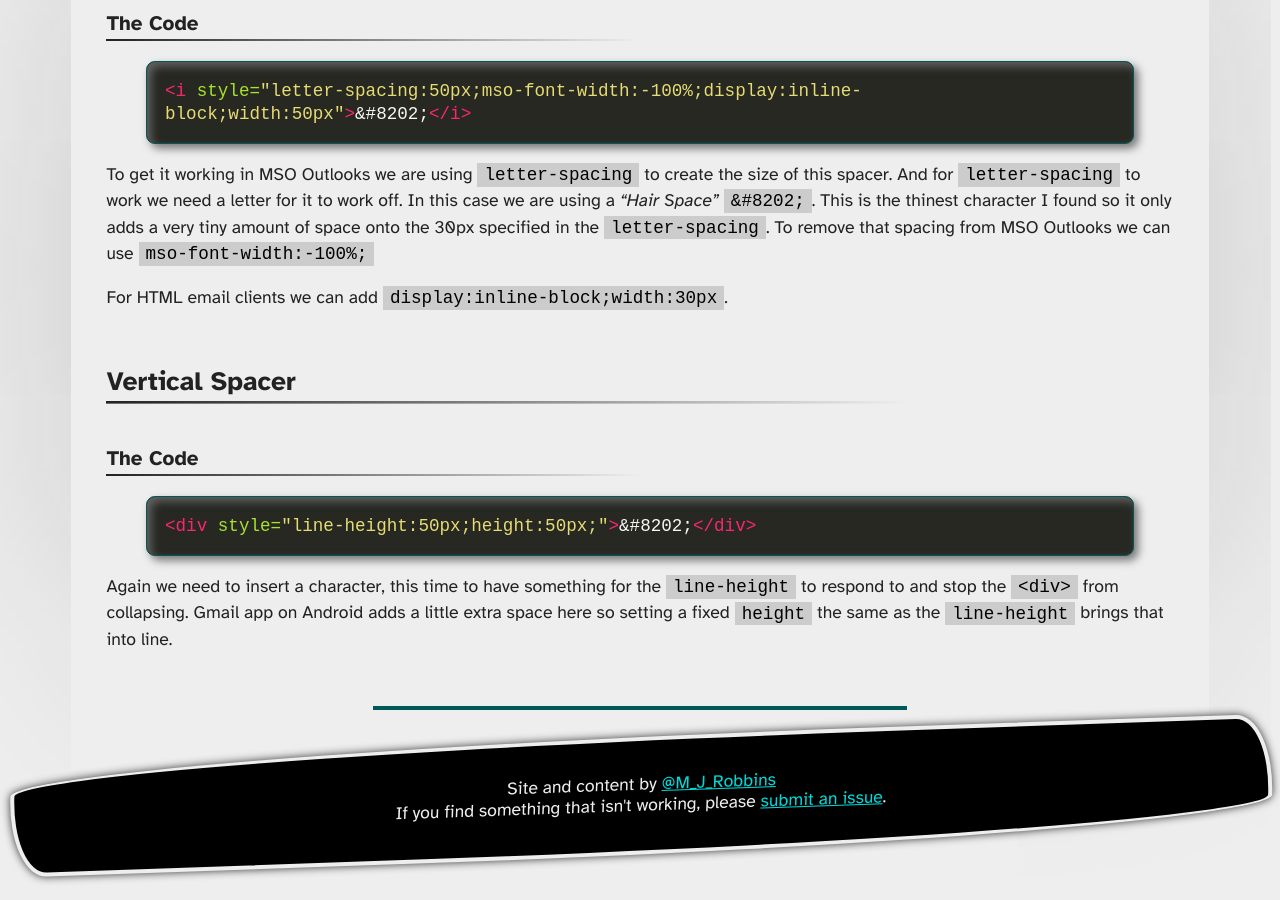
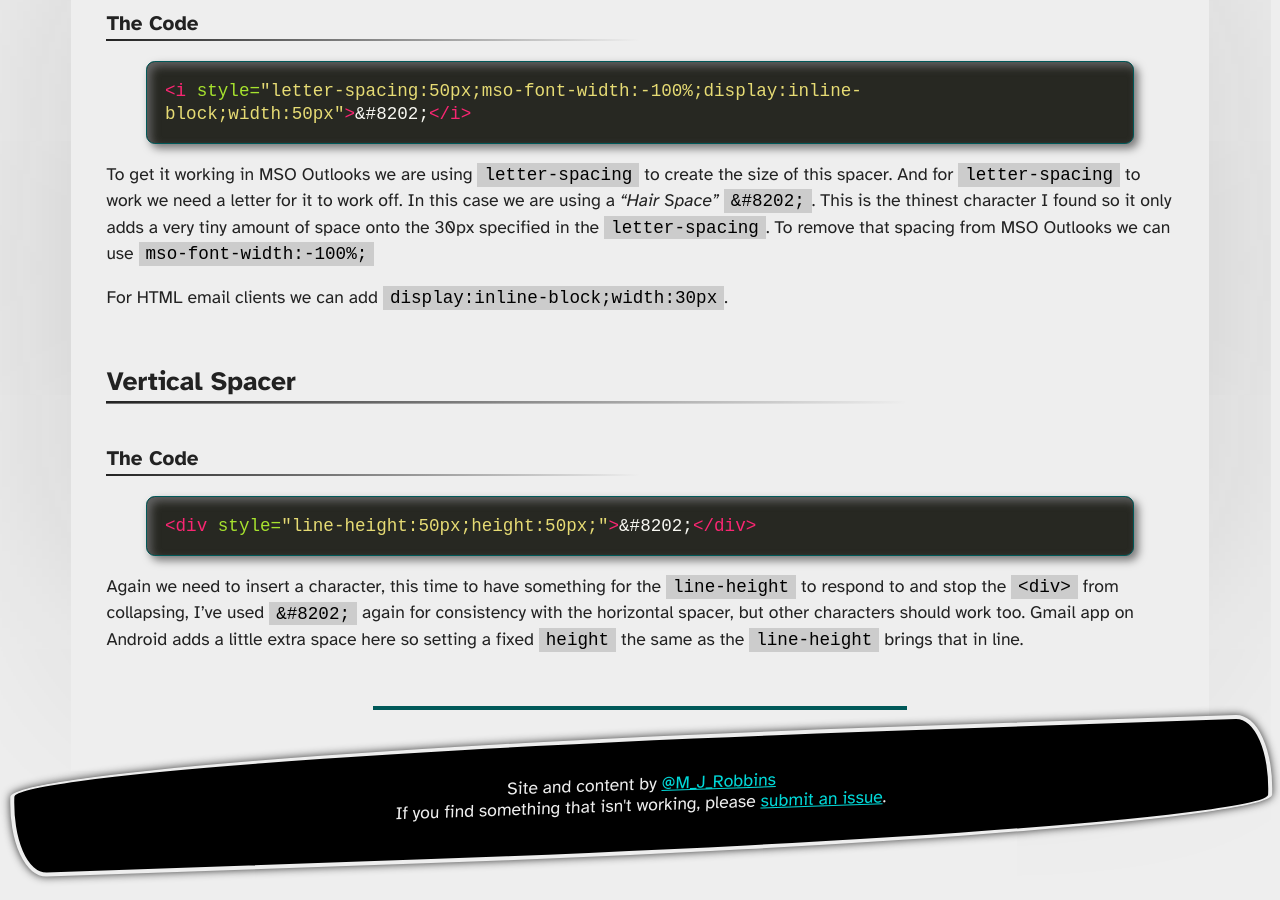
Before and after one commit to M-J-Robbins/good-email-code, a Jekyll site: the page built from email-code/spacing.md, in a window 1280 px wide and 900 px high, scrolled down 622 px. Built offline with Jekyll 4.4.1, drawn with Linux system fonts in a browser that asks for light colours; our own code applies the rules of GitHub Pages for plain Markdown files; a script that is not in the unit is left out.

Commit message:
Update spacing.md

```diff
--- a/email-code/spacing.md
+++ b/email-code/spacing.md
@@ -24,4 +24,4 @@ For HTML email clients we can add `display:inline-block;width:30px`.
 <div style="line-height:50px;height:50px;">&#8202;</div>
 {% endhighlight %}
 
-Again we need to insert a character, this time to have something for the `line-height` to respond to and stop the `<div>` from collapsing.  Gmail app on Android adds a little extra space here so setting a fixed `height` the same as the `line-height` brings that into line.
+Again we need to insert a character, this time to have something for the `line-height` to respond to and stop the `<div>` from collapsing, I've used `&#8202;` again for consistency with the horizontal spacer, but other characters should work too.  Gmail app on Android adds a little extra space here so setting a fixed `height` the same as the `line-height` brings that in line.
```
